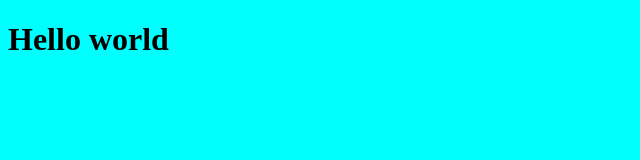
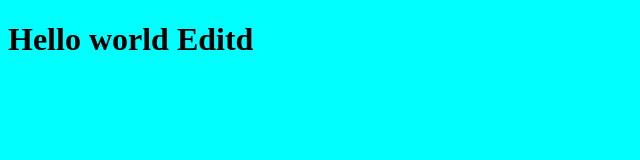
Before and after one commit to justtolearnit/crazyTesting, a plain HTML site: page index.html in a window 1280 px wide. Shown: the whole page, without its empty margins (0-640 px from the left). Drawn offline with Linux system fonts and the light colour scheme.

Commit message:
Update index.html

```diff
--- a/index.html
+++ b/index.html
@@ -10,6 +10,6 @@
 <body>
 
     <script src="app.js"></script>
-    <h1>Hello world</h1>
+    <h1>Hello world Editd</h1>
 </body>
 </html>
```
